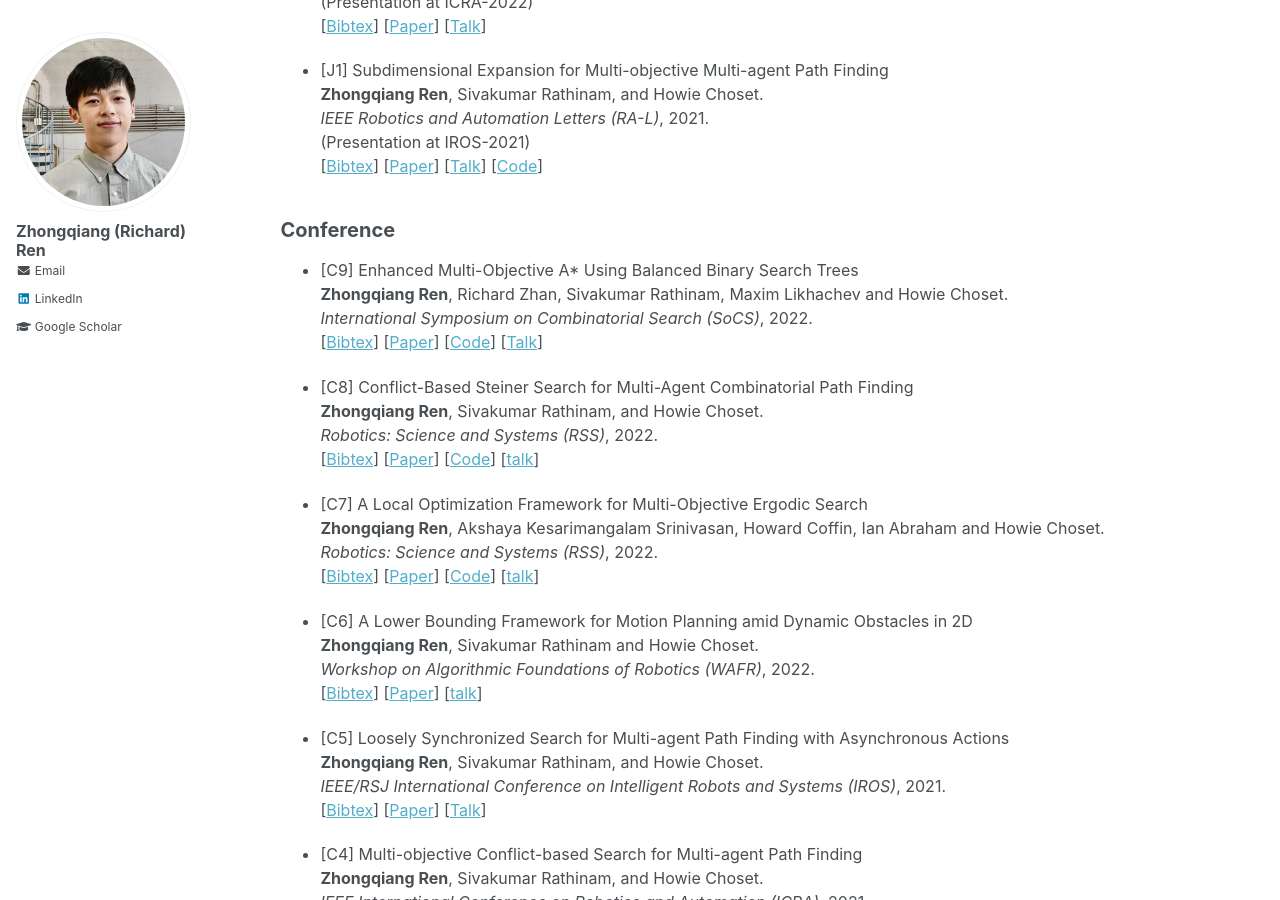
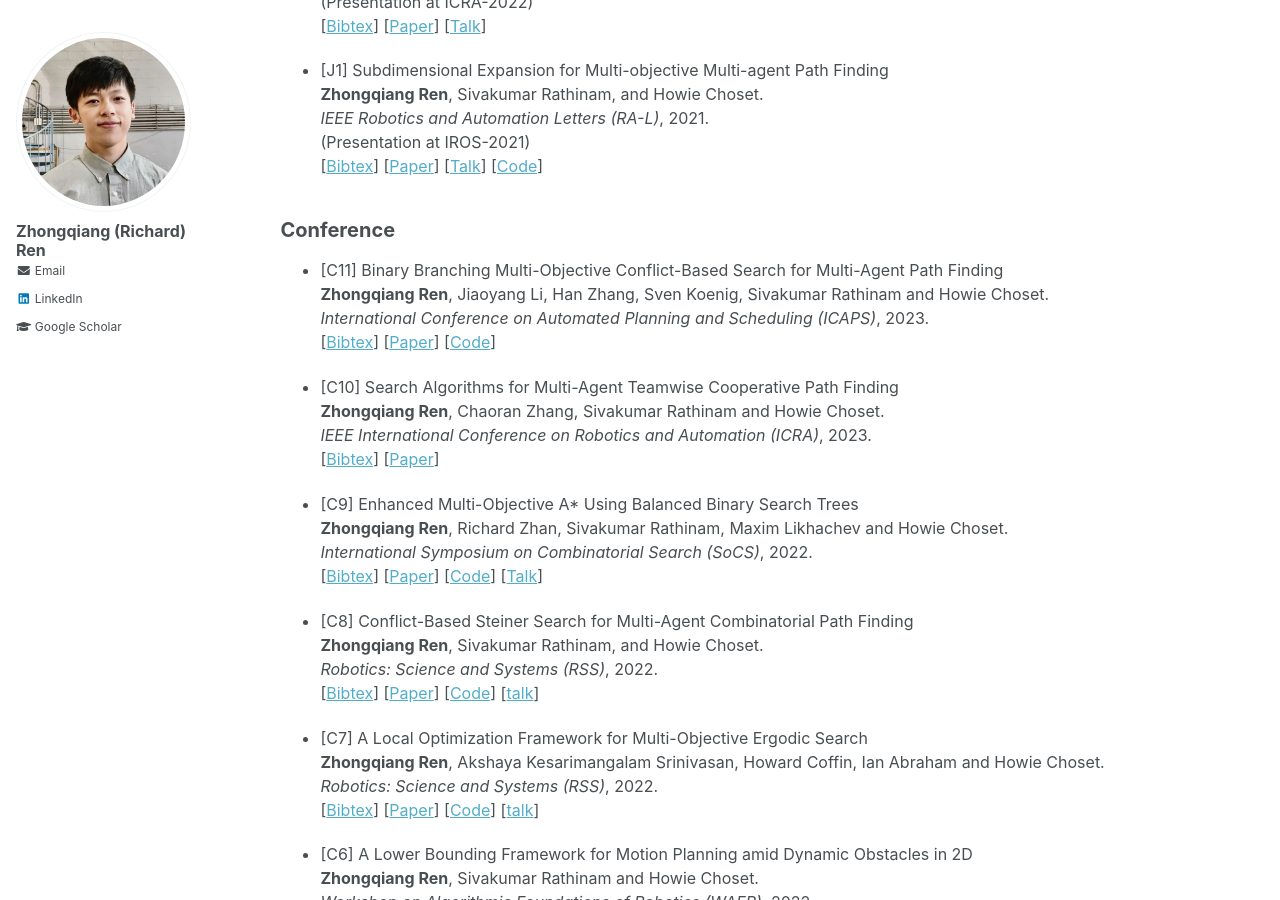
Before and after one commit to wonderren/wonderren.github.io, a Jekyll site: the page built from _pages/publications.md, in a window 1280 px wide and 900 px high, scrolled down 590 px. Built offline with Jekyll 4.4.1, drawn with Linux system fonts in a browser that asks for light colours.

Commit message:
update two papers ICAPS and ICRA

```diff
--- a/_pages/publications.md
+++ b/_pages/publications.md
@@ -46,6 +46,19 @@ Journal
 
 Conference
 ------
+
+* [C11] Binary Branching Multi-Objective Conflict-Based Search for Multi-Agent Path Finding\
+  **Zhongqiang Ren**, Jiaoyang Li, Han Zhang, Sven Koenig, Sivakumar Rathinam and Howie Choset.\
+  <i>International Conference on Automated Planning and Scheduling (ICAPS)</i>, 2023.\
+[[Bibtex](https://wonderren.github.io/files/bibtex_ren23bbmocbs.txt)]
+[[Paper](../files/ren23_BBMOCBS_ICAPS23.pdf)]
+[[Code](https://github.com/wonderren/public_bbmocbs)]
+
+* [C10] Search Algorithms for Multi-Agent Teamwise Cooperative Path Finding\
+  **Zhongqiang Ren**, Chaoran Zhang, Sivakumar Rathinam and Howie Choset.\
+  <i>IEEE International Conference on Robotics and Automation (ICRA)</i>, 2023.\
+[[Bibtex](https://wonderren.github.io/files/bibtex_ren22matcpf.txt)]
+[[Paper](../files/ren23_MATCPF_ICRA23.pdf)]
 
 * [C9] Enhanced Multi-Objective A* Using Balanced Binary Search Trees\
   **Zhongqiang Ren**, Richard Zhan, Sivakumar Rathinam, Maxim Likhachev and Howie Choset.\
```
Also changed, not shown: _pages/about.md (+1 -1 lines), files/bibtex_ren23bbmocbs.txt (added, +8 -0 lines), files/bibtex_ren23matcpf.txt (added, +8 -0 lines).
